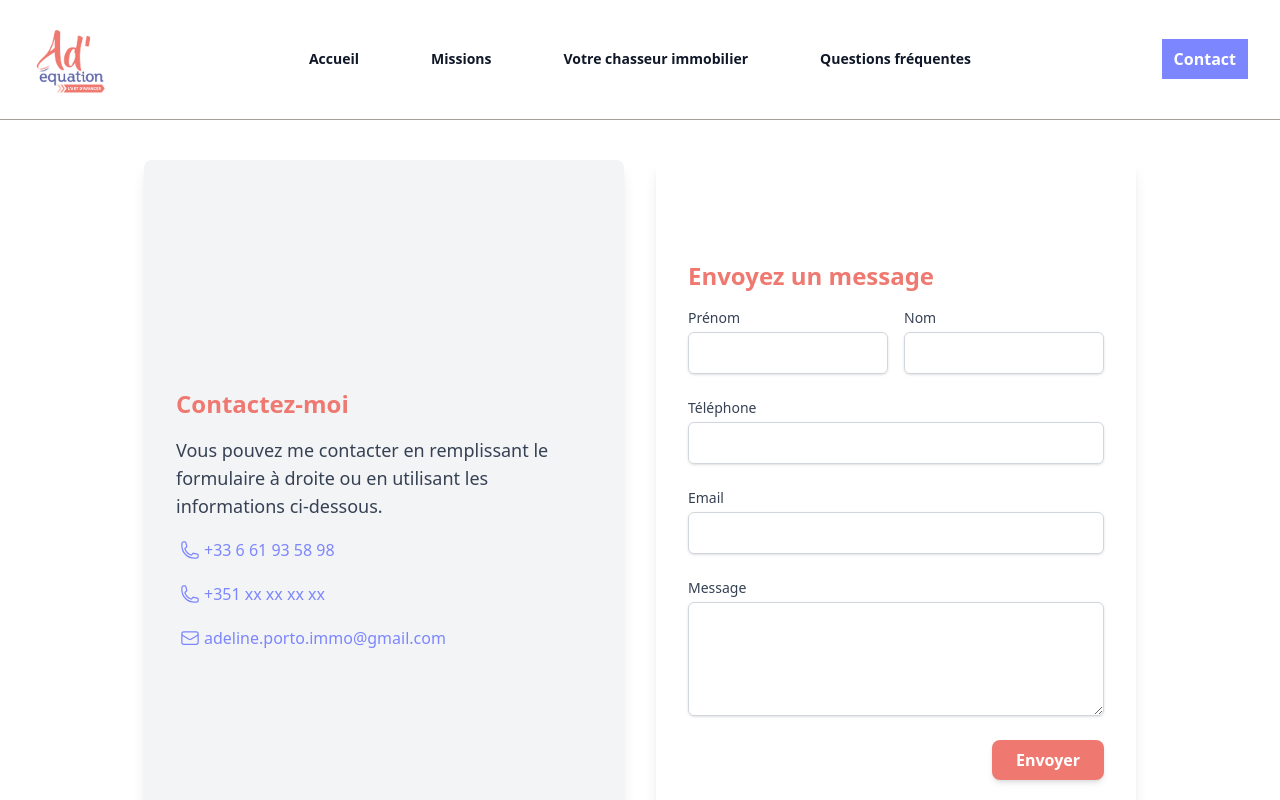
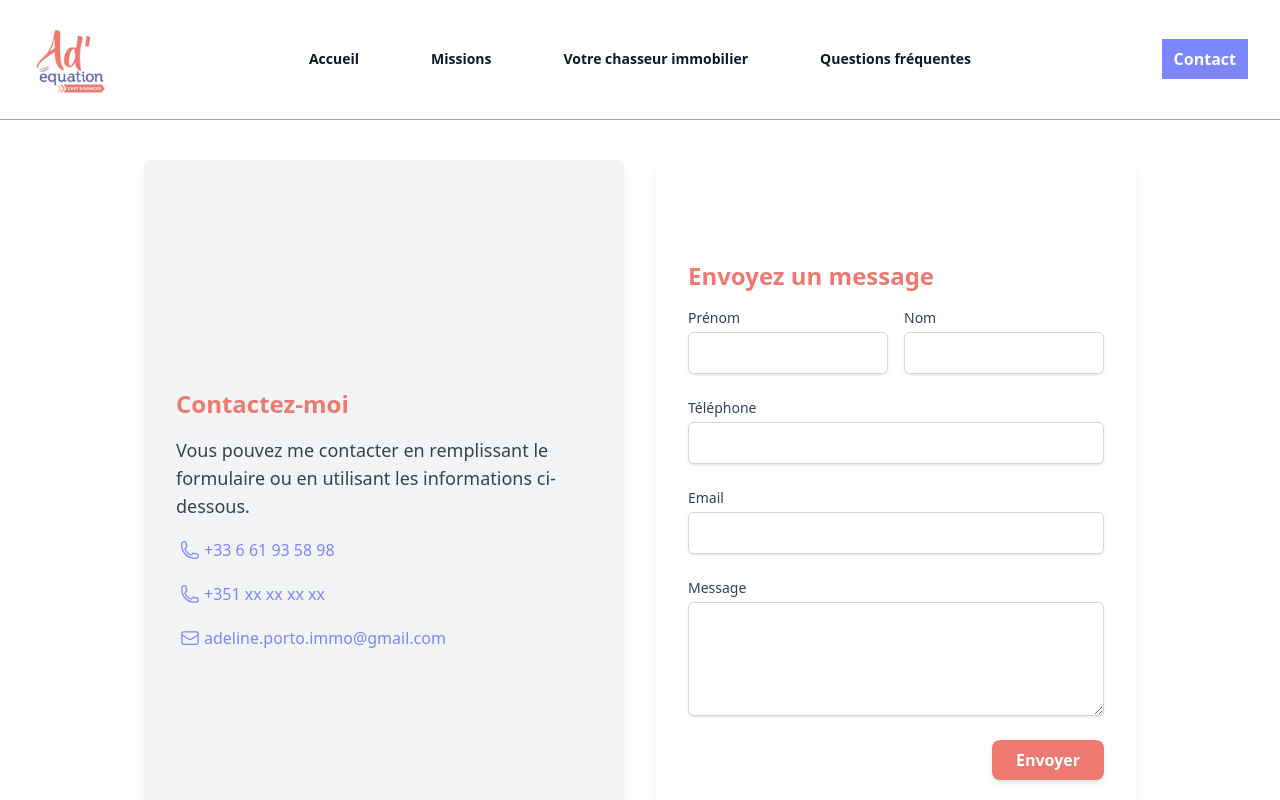
Before and after one commit to ccphung/ad-equation-next, a Next.js app: page /contact in a window 1280 px wide. Shown: the top 800 px of the page. Built offline with nearby package versions, Linux system fonts and the light colour scheme.

Commit message:
modify text

```diff
--- a/app/contact/page.js
+++ b/app/contact/page.js
@@ -12,8 +12,8 @@ export default function Page() {
               Contactez-moi
             </h2>
             <p className="text-lg text-gray-700 mb-4">
-              Vous pouvez me contacter en remplissant le formulaire à droite ou
-              en utilisant les informations ci-dessous.
+              Vous pouvez me contacter en remplissant le formulaire ou en
+              utilisant les informations ci-dessous.
             </p>
 
             <div className="space-y-4">
```
